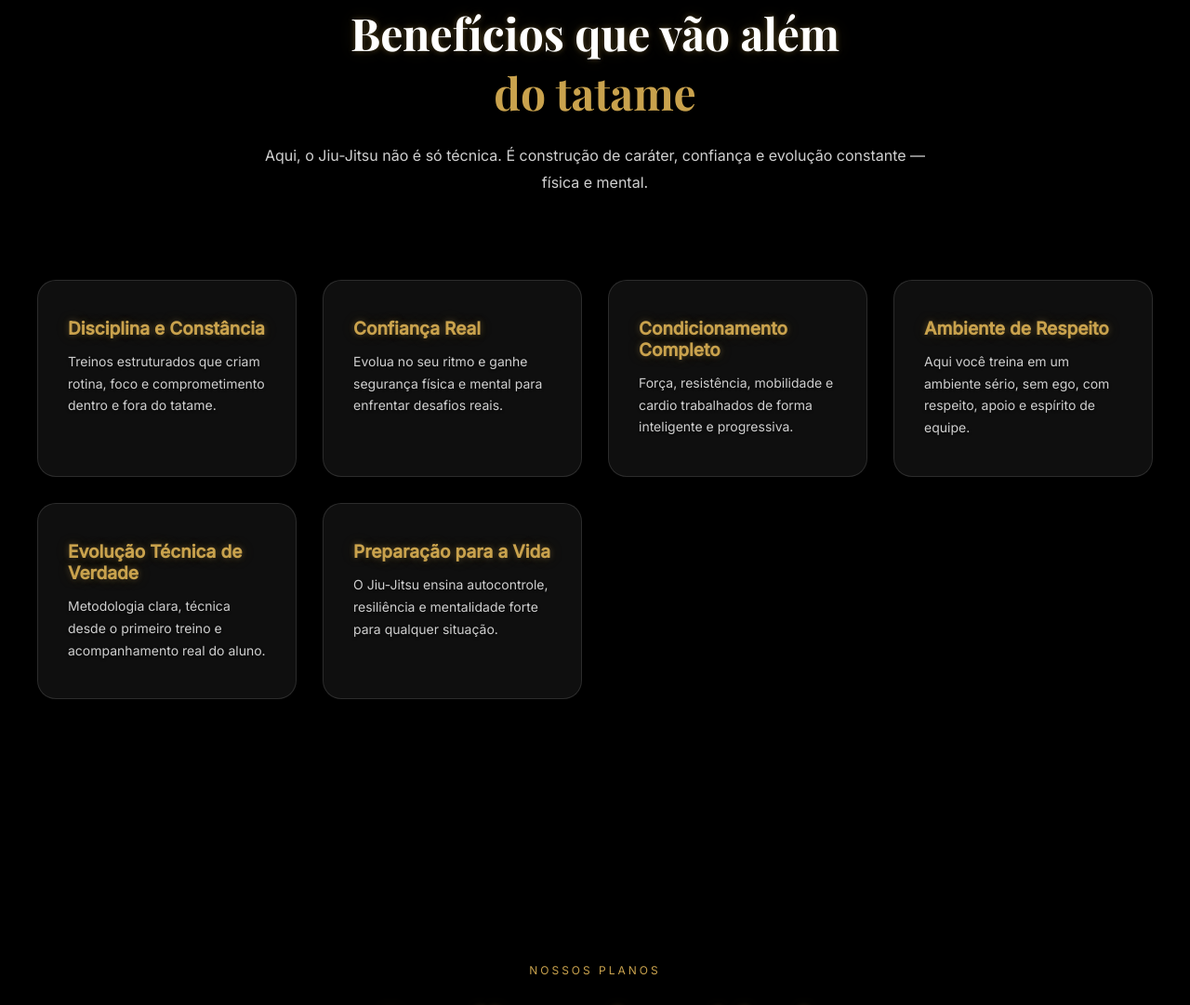
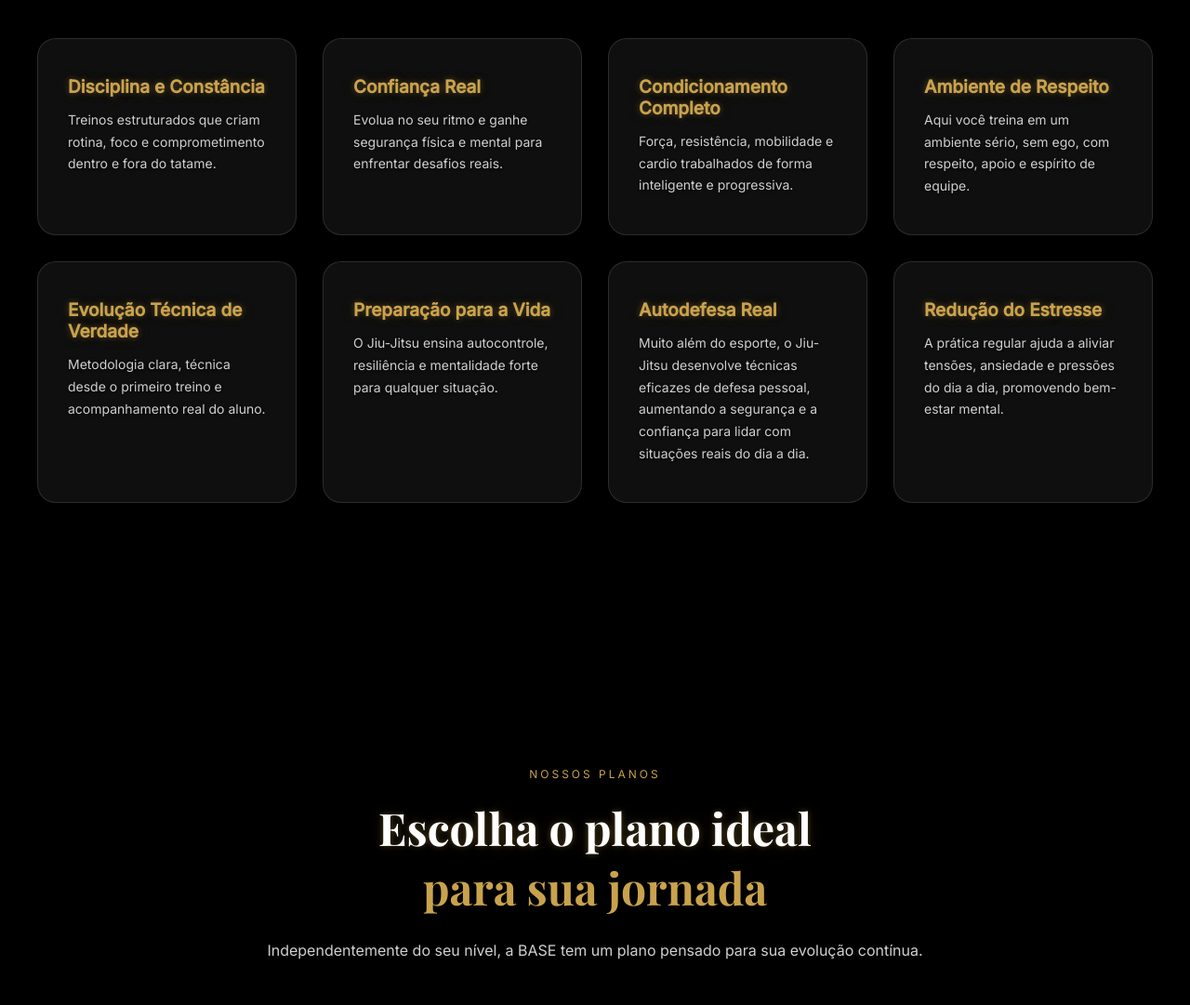
Before and after one commit to rogervitorcode/base.bjj, a website: page index.html in a window 1280 px wide. Shown: the part 2676-3757 px from the top of the page at 93% size. Drawn offline with nearby package versions, Linux system fonts and the light colour scheme.

Commit message:
Update index.html

```diff
--- a/index.html
+++ b/index.html
@@ -77,12 +77,6 @@
 </section>
 <br>
 <br>
-<br>
-<br>
-<br>
-<br>
-<br>
-<br>
 
 <!-- ================= SOBRE A BASE ================= -->
 <section id="sobre" class="sobre bg-texturee">
@@ -126,8 +120,6 @@ formar pessoas fortes, confiantes e disciplinadas, muito além do tatame.
 </section>
 <br>
 <br>
-<br>
-<br>
 
 
     <!-- TEXTO -->
@@ -156,11 +148,7 @@ Você é acompanhado, orientado e incentivado a evoluir de verdade.
 </section>
 <br>
 <br>
-<br>
-<br>
-<br>
-<br>
-<br>
+
 
 <section id="beneficios" class="benefits-section">
   <div class="benefits-container">
@@ -223,6 +211,19 @@ Você é acompanhado, orientado e incentivado a evoluir de verdade.
           para qualquer situação.
         </p>
       </div>
+      <div class="benefit-card">
+        <h3> Autodefesa Real</h3>
+        <p>
+         Muito além do esporte, o Jiu-Jitsu desenvolve técnicas eficazes de defesa pessoal, aumentando a segurança e a confiança para lidar com situações reais do dia a dia.
+        </p>
+      </div>
+      <div class="benefit-card">
+        <h3>Redução do Estresse</h3>
+        <p>
+          A prática regular ajuda a aliviar tensões, ansiedade e pressões do dia a dia, promovendo bem-estar mental.
+        </p>
+      </div>
+
 
     </div>
   </div>
```
